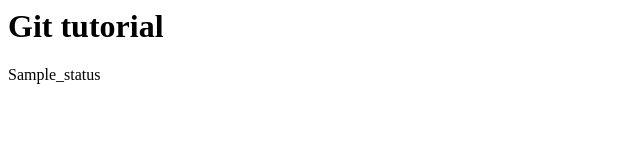
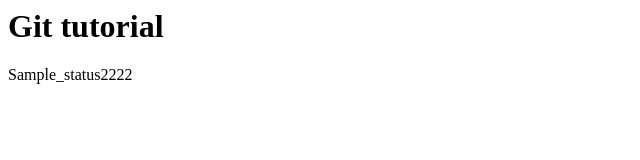
Before and after one commit to Mak-github-sample/git_tutorial_bak, a plain HTML site: page index.html in a window 1280 px wide. Shown: the full height of the page, 0-640 px from the left. Drawn offline with Linux system fonts and the light colour scheme.

Commit message:
added 222

```diff
--- a/index.html
+++ b/index.html
@@ -1,2 +1,2 @@
 <h1>Git tutorial</h1>
-<p>Sample_status</p>
+<p>Sample_status2222</p>
```
